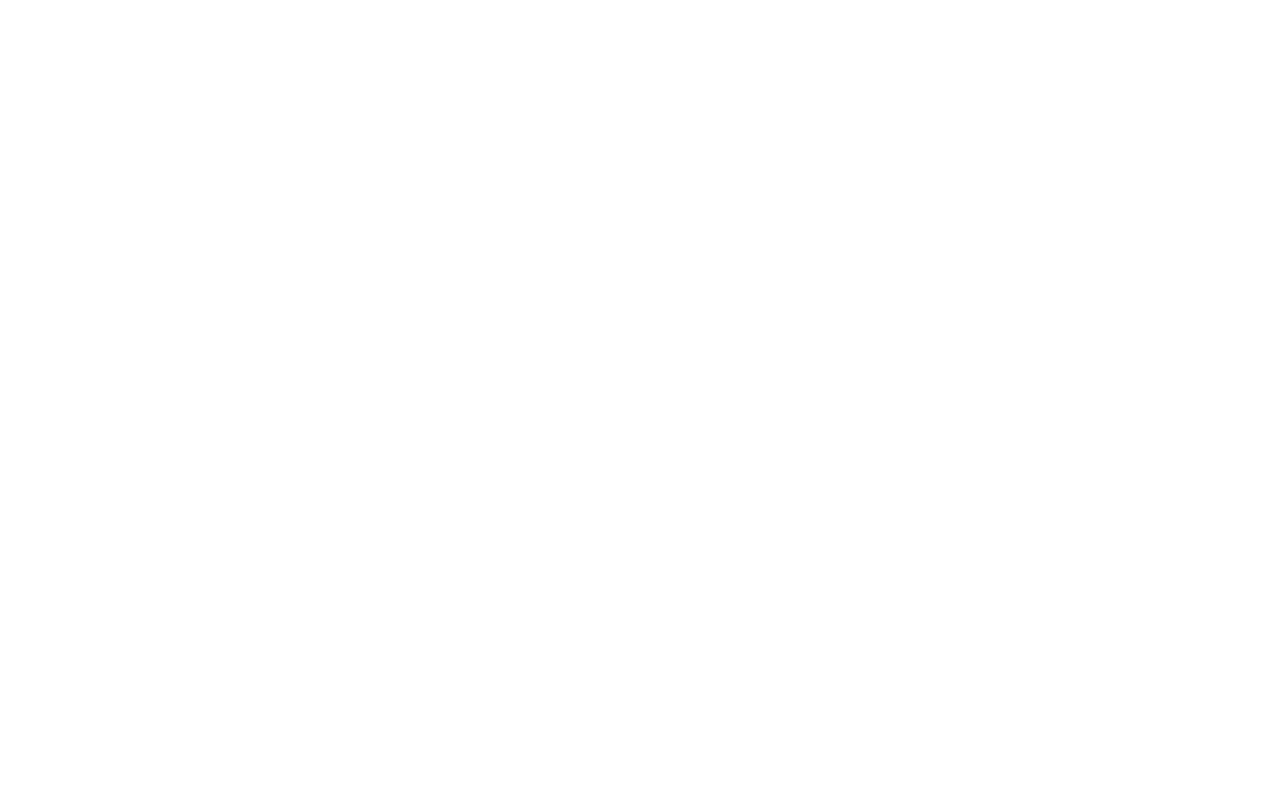
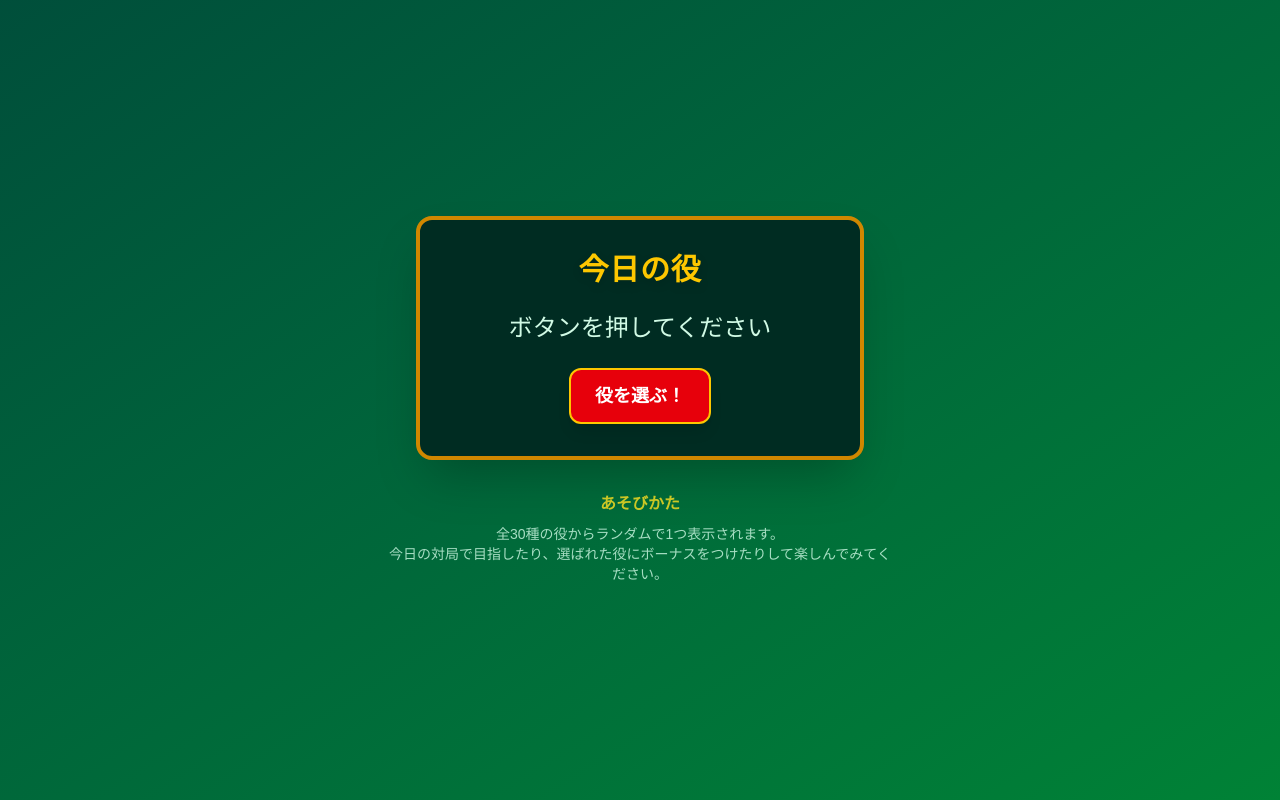
Before and after one commit to Airbag1997/majan_app, a Next.js app: page /articles/0002 in a window 1280 px wide. Built offline with nearby package versions, Linux system fonts and the light colour scheme.

Commit message:
「今日の役」実装

```diff
--- a/src/app/articles/0002/page.tsx
+++ b/src/app/articles/0002/page.tsx
@@ -1,12 +1,75 @@
 "use client"
 import { useState } from "react";
 
+const YAKU = [
+  { name: "立直 (リーチ)", hanClosed: 1, hanOpen: 0, tags: ["門前"] },
+  { name: "一発", hanClosed: 1, hanOpen: 0, tags: ["門前"] },
+  { name: "門前清自摸和 (ツモ)", hanClosed: 1, hanOpen: 0, tags: ["門前"] },
+  { name: "断么九 (タンヤオ)", hanClosed: 1, hanOpen: 1, tags: ["数牌のみ"] },
+  { name: "平和 (ピンフ)", hanClosed: 1, hanOpen: 0, tags: ["門前"] },
+  { name: "一盃口 (イーペーコー)", hanClosed: 1, hanOpen: 0, tags: ["門前"] },
+  { name: "役牌 (白/發/中/自風/場風)", hanClosed: 1, hanOpen: 1, tags: ["刻子"] },
+  { name: "三色同順", hanClosed: 2, hanOpen: 1, tags: ["順子"] },
+  { name: "一気通貫 (イッツー)", hanClosed: 2, hanOpen: 1, tags: ["順子"] },
+  { name: "対々和 (トイトイ)", hanClosed: 2, hanOpen: 2, tags: ["刻子"] },
+  { name: "三暗刻", hanClosed: 2, hanOpen: 2, tags: ["暗刻×3"] },
+  { name: "三色同刻", hanClosed: 2, hanOpen: 2, tags: ["刻子"] },
+  { name: "混全帯么九 (チャンタ)", hanClosed: 2, hanOpen: 1, tags: ["1,9,字牌含む"] },
+  { name: "純全帯么九 (純チャン)", hanClosed: 3, hanOpen: 2, tags: ["1,9のみ"] },
+  { name: "混一色 (ホンイツ)", hanClosed: 3, hanOpen: 2, tags: ["一色+字"] },
+  { name: "清一色 (チンイツ)", hanClosed: 6, hanOpen: 5, tags: ["一色"] },
+  { name: "小三元", hanClosed: 2, hanOpen: 2, tags: ["役牌×2+雀頭"] },
+  { name: "二盃口 (リャンペーコー)", hanClosed: 3, hanOpen: 0, tags: ["門前"] },
+  { name: "大三元", hanClosed: "yakuman", hanOpen: "yakuman", tags: ["役満"] },
+  { name: "小四喜", hanClosed: "yakuman", hanOpen: "yakuman", tags: ["役満"] },
+  { name: "大四喜", hanClosed: "yakuman", hanOpen: "yakuman", tags: ["役満×2扱いの場合あり"] },
+  { name: "四暗刻", hanClosed: "yakuman", hanOpen: "yakuman", tags: ["役満"] },
+  { name: "四暗刻単騎", hanClosed: "yakuman", hanOpen: "yakuman", tags: ["ダブル役満扱いも"] },
+  { name: "字一色", hanClosed: "yakuman", hanOpen: "yakuman", tags: ["役満"] },
+  { name: "清老頭", hanClosed: "yakuman", hanOpen: "yakuman", tags: ["役満"] },
+  { name: "緑一色", hanClosed: "yakuman", hanOpen: "yakuman", tags: ["役満"] },
+  { name: "国士無双", hanClosed: "yakuman", hanOpen: "yakuman", tags: ["役満"] },
+  { name: "国士無双13面待ち", hanClosed: "yakuman", hanOpen: "yakuman", tags: ["ダブル役満扱いも"] },
+  { name: "四槓子", hanClosed: "yakuman", hanOpen: "yakuman", tags: ["役満"] },
+  { name: "天和 / 地和", hanClosed: "yakuman", hanOpen: "yakuman", tags: ["役満"] },
+];
+
+export function randomYAKU() {
+  const yakulength = YAKU.length;
+  const yakuNumber = Math.floor(Math.random() * yakulength);
+  return YAKU[yakuNumber];
+}
+
 export default function App() {
-  const [text, setText] = useState("初期状態");
+  const [text, setText] = useState("ボタンを押してください");
 
   return (
-    <div>
+    <div className="min-h-screen flex flex-col items-center justify-center bg-gradient-to-br from-emerald-900 to-green-700 p-6">
+      {/* メインカード */}
+      <div className="bg-emerald-950 bg-opacity-90 text-white rounded-2xl shadow-2xl p-8 w-full max-w-md text-center border-4 border-yellow-600">
+        <h1 className="text-3xl font-bold mb-6 tracking-wide text-yellow-400 drop-shadow-lg">
+          今日の役
+        </h1>
+        <p className="text-2xl mb-6 text-emerald-100 font-medium">{text}</p>
+        <button
+          onClick={() => {
+            const yaku = randomYAKU();
+            setText(yaku.name);
+          }}
+          className="px-6 py-3 bg-red-600 hover:bg-red-700 text-white text-lg font-bold rounded-xl shadow-lg border-2 border-yellow-400 transition-transform transform hover:scale-105"
+        >
+          役を選ぶ！
+        </button>
+      </div>
 
+      {/* あそびかた */}
+      <div className="mt-8 max-w-lg text-center text-emerald-100 text-sm opacity-80">
+        <h2 className="text-base font-semibold text-yellow-300 mb-2">あそびかた</h2>
+        <p>
+          全30種の役からランダムで1つ表示されます。<br />
+          今日の対局で目指したり、選ばれた役にボーナスをつけたりして楽しんでみてください。
+        </p>
+      </div>
     </div>
   );
 }
```
